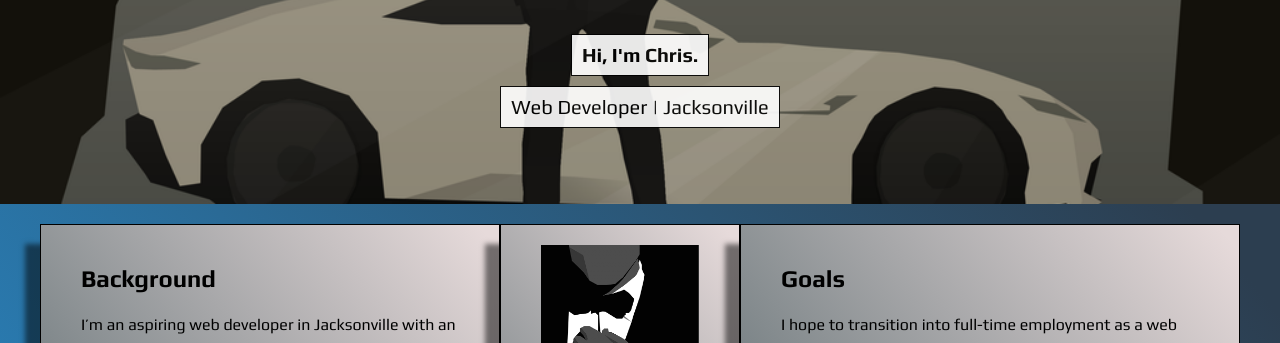
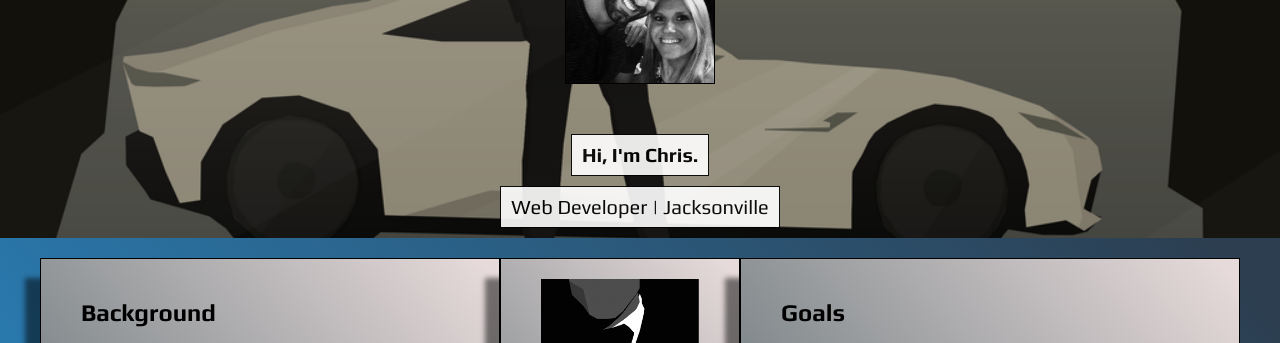
Before and after one commit to ckite81/ckite81.github.io, a plain HTML site: page index.html in a window 1280 px wide. Shown: the part 266-609 px from the top of the page. Drawn offline with Linux system fonts and the light colour scheme; files that its build step writes are made by us from their sources; files whose address does not match are found by name.

Commit message:
Padding Fix

```diff
--- a/styles.css
+++ b/styles.css
@@ -68,9 +68,7 @@ a:hover {
   background: url('images/spectream.jpg') center no-repeat;
   background-size: cover;
   overflow: hidden;
-  padding-top: 100px;
-  padding-right: 10px;
-  padding-left: 10px;
+  padding-top: 200px;
 }
 
 header {
```
